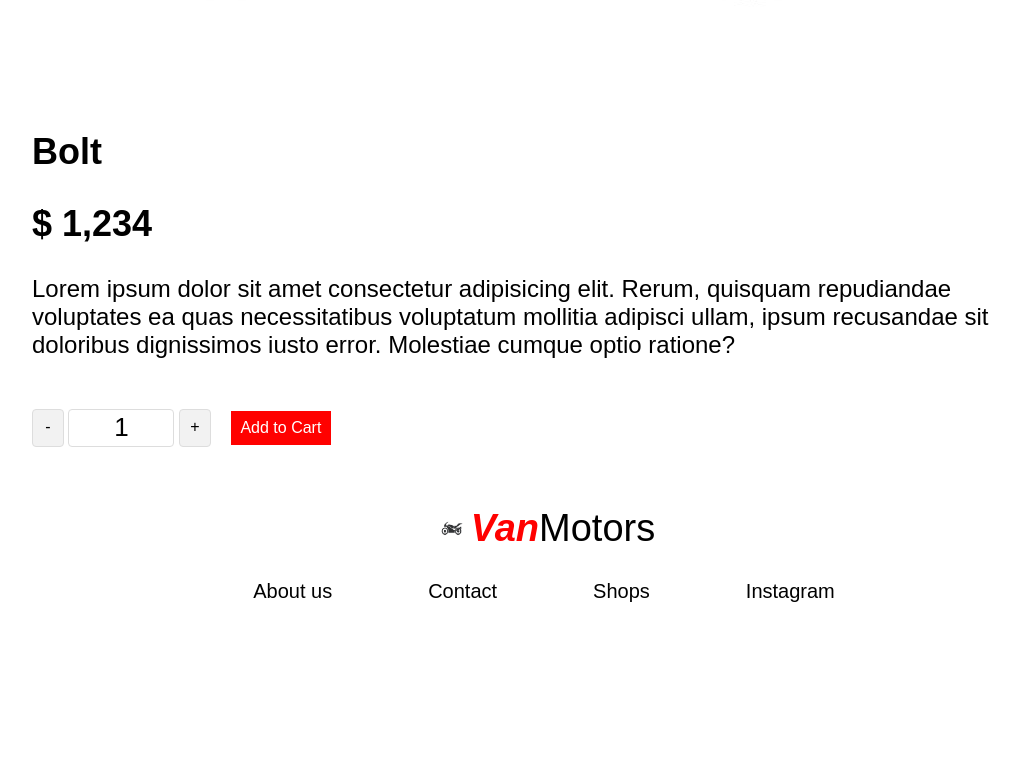
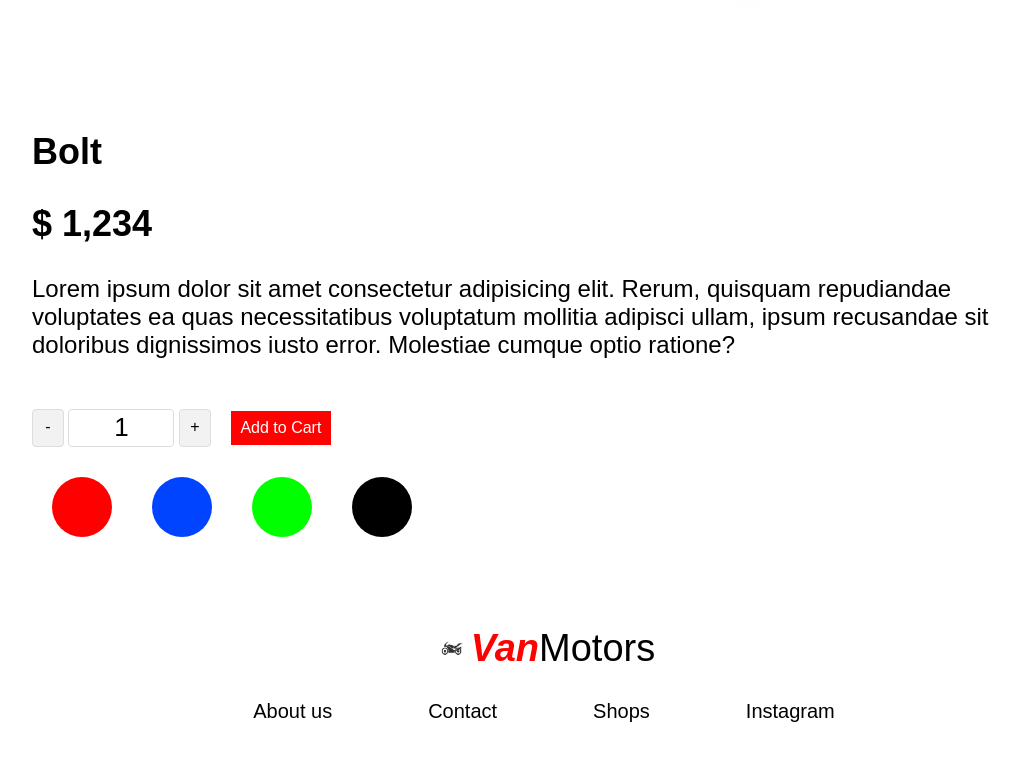
Before and after one commit to Tatsu-van/ciccc-wmad-midterm-project, a plain HTML site: page detail.html in a window 1280 px wide. Shown: the part 821-1582 px from the top of the page, without its empty margins (96-1116 px from the left). Before the commit the page ends 1494 px from the top, so only its background shows below. Drawn offline with Linux system fonts and the light colour scheme.

Commit message:
added color variation in detail.html

```diff
--- a/detail.html
+++ b/detail.html
@@ -85,6 +85,21 @@
                     <a href="#"><button class="cart__btn">Add to Cart</button></a>
                   </div>
                 </div>
+                <div class="detail__colors">
+
+                  <div class="detail__color1 color">
+                    <span></span>
+                  </div>
+                  <div class="detail__color2 color">
+                    <span></span>
+                  </div>
+                  <div class="detail__color3 color">
+                    <span></span>
+                  </div>
+                  <div class="detail__color4 color">
+                    <span></span>
+                  </div>
+                </div>
               </div>
             </section>
           </main>
--- a/styles/breakpoints_detail/_600up.scss
+++ b/styles/breakpoints_detail/_600up.scss
@@ -17,4 +17,18 @@
   &__cart{
     justify-content: flex-start;
   }
+
+  &__colors{
+    width: 100%;
+    margin: 30px auto;
+    display: flex;
+    flex-direction: row;
+    justify-content: flex-start;
+  }
 }
+
+.color{
+  margin: 0 20px;
+  width: 60px;
+  height: 60px;
+}
--- a/styles/breakpoints_detail/_base.scss
+++ b/styles/breakpoints_detail/_base.scss
@@ -255,7 +255,31 @@ section{
     justify-content: center;
     align-items: center;
   }
+  &__colors{
+    width: 80%;
+    margin: 30px auto;
+    display: flex;
+    flex-direction: row;
+    justify-content: space-between;
+  }
+  &__color1{
+    background-color: red;
+  }
+  &__color2{
+    background-color:rgb(0, 68, 255);
+  }
+  &__color3{
+    background-color: rgb(0, 255, 0);
+  }
+  &__color4{
+    background-color: black;
+  }
+}
 
+.color{
+  width: 40px;
+  height: 40px;
+  border-radius: 50%;
 }
 
 span {
```
Also changed, not shown: styles/style_detail.css, 1 other file.
